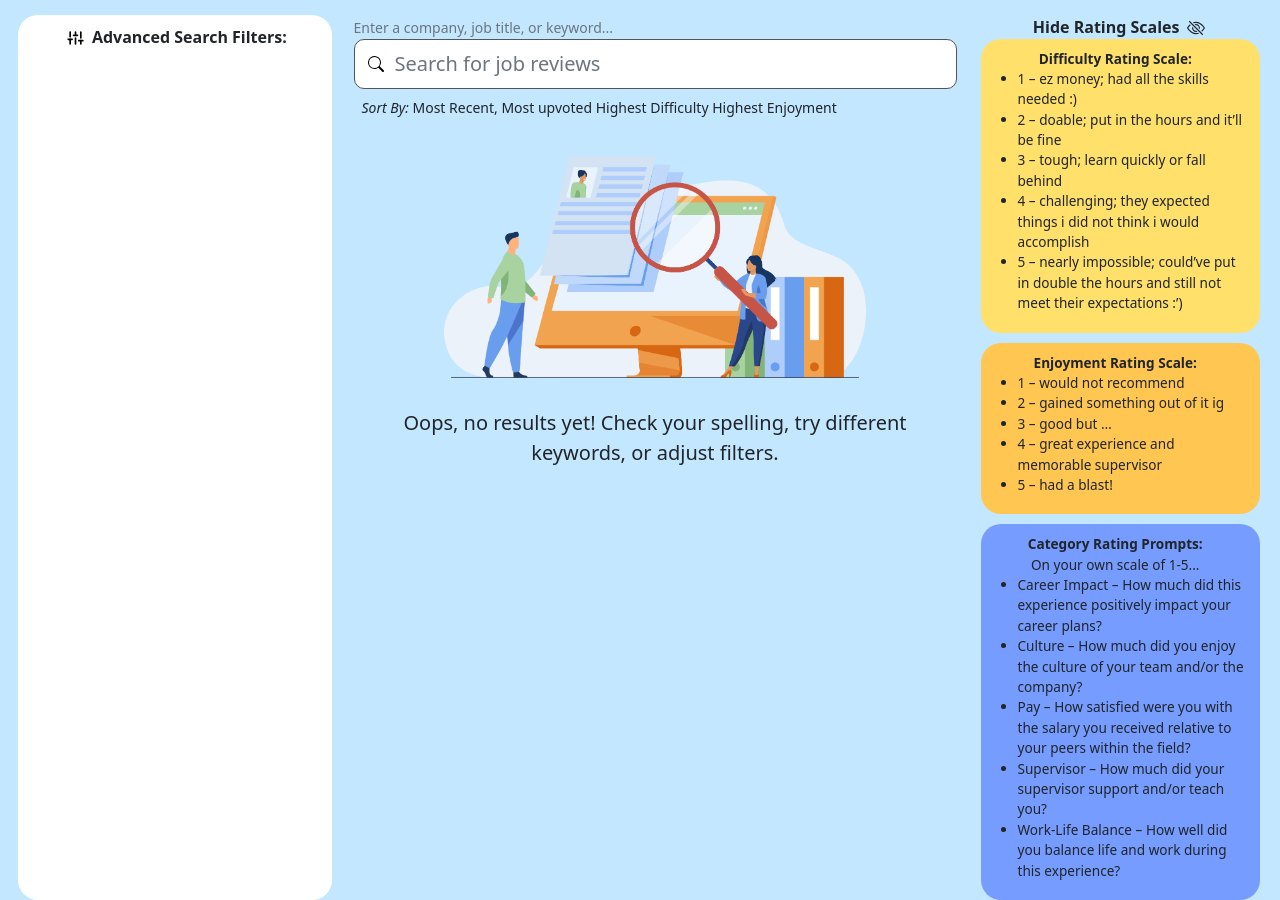
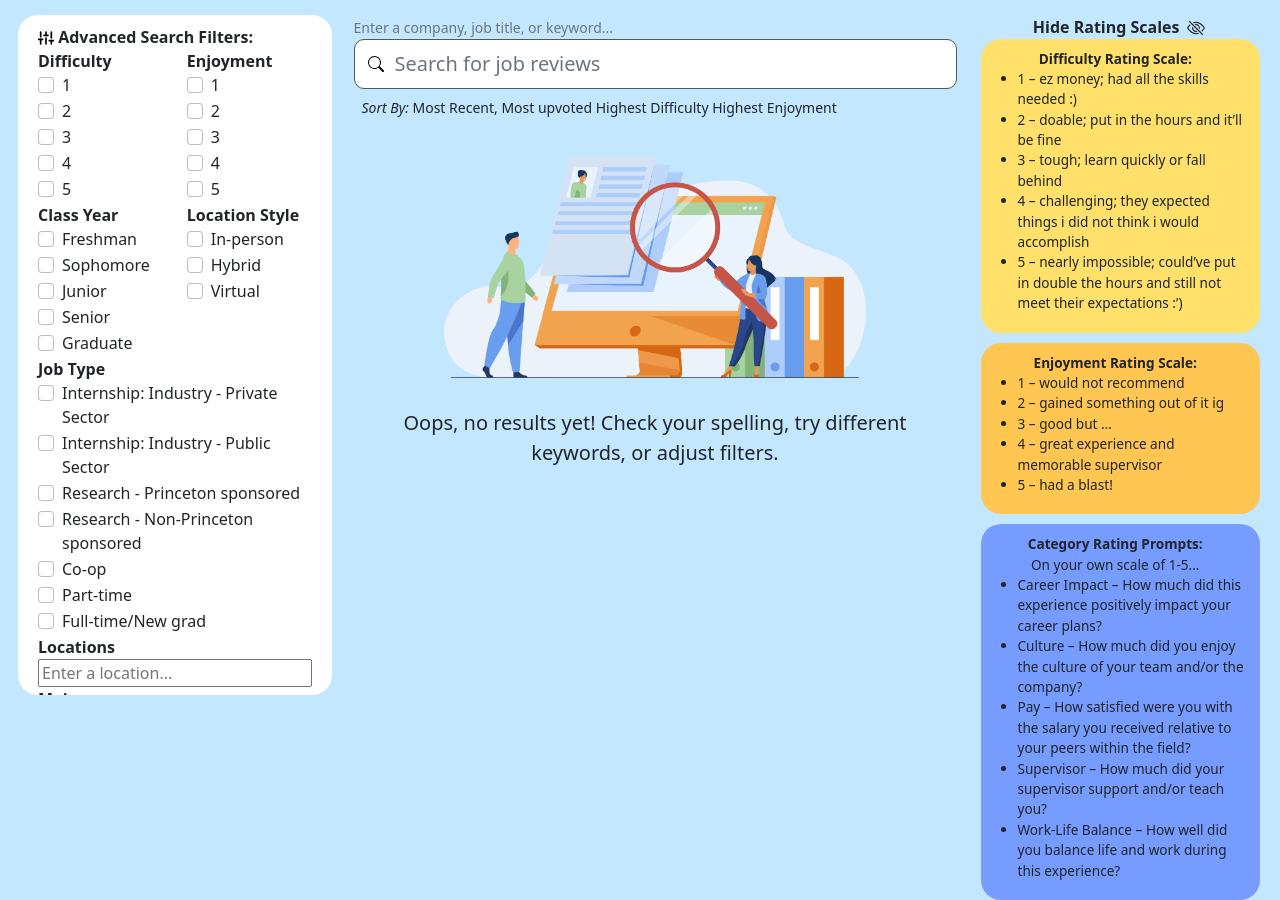
Before and after one commit to ambrim/TigerJobs, a Flask app: page /jobs in a window 1280 px wide. Shown: the part 64-964 px from the top of the page. Run offline with Flask 2, Linux system fonts and the light colour scheme; the visitor is signed in with stand-in values (Sample User, id 1); data comes from the database, SQL or seed files in the repository.

Commit message:
Filtering UI stuff

```diff
--- a/app.py
+++ b/app.py
@@ -37,10 +37,14 @@ def jobs():
     netid = auth.authenticate()
     query = flask.request.args.get("query")
     res = database.search_for_internship(query)
-    html = flask.render_template(
-        'templates/jobs.html',
-        netid=netid,
-        job_search_res=res)
+    major_codes = list(database.majors.keys())
+    major_names = list(database.majors.values())
+    html = flask.render_template('templates/jobs.html',
+                netid=netid,
+                job_search_res = res,
+                major_codes=major_codes,
+                major_names=major_names
+            )
     response = flask.make_response(html)
     return response
 #----------------------------------------------------------------------
--- a/init_db.py
+++ b/init_db.py
@@ -11,12 +11,12 @@ def add_test_internship(session):
     internship = models.Internships(
         netid = 'amkumar',
         title = 'Software Engineering Intern',
-        location = 'Tampa, FL',
+        location = 'Tampa, FL, USA',
         virtual = 'Hybrid',
         description = 'Worked for data science team',
         technologies = 'R, Google Colab, RedHat OpenShift',
         type = 'Internship: Industry - Public Sector',
-        length = 3,
+        length = 10,
         company = 'MITRE',
         company_type = 'STEM Research',
         salary = 25,
--- a/static/app.css
+++ b/static/app.css
@@ -29,8 +29,13 @@
 .right-container {
     text-align: right;
 }
-
+.left-container {
+    text-align: left;
+}
 /* Element Styling */
+body {
+    background-color: #c3e7ff;
+}
 h1 {
     color: #2058DC;
     font-size: 50px;
@@ -242,15 +252,29 @@ h2 {
 }
 .filters-card {
     background-color: #ffffff;
-    padding: 10px;
+    height:85vh;
+    padding: 10px 20px;
     border-radius: 20px;
     text-align: center;
     margin-right: 10px;
+    overflow-x: hidden;
+    overflow-y: auto;
+    /* transition: transform 0.3s; */
+}
+/* .filters-card:hover {
+    transform: scale(1.03);
+    transition: transform 0.3s;
+} */
+.filters-input {
+    width:100%;
+    height:50%;
+}
+.filters-major {
+    width: 100%;
 }
 .filters-text {
     color: #000000;
     font-size: 24px;
-    text-align: center;
 }
 .difficult-system-card {
     background-color: #FFE06A;
--- /dev/null
+++ b/templates/job_filters.html
@@ -0,0 +1,261 @@
+<div class="col-3 filters-card">
+    <div class="filters-title left-container">
+        <svg xmlns="http://www.w3.org/2000/svg" width="16" height="16" viewBox="0 0 24 24" fill="none" stroke="#000000"
+            stroke-width="2.5" stroke-linecap="round" stroke-linejoin="round">
+            <line x1="4" y1="21" x2="4" y2="14"></line>
+            <line x1="4" y1="10" x2="4" y2="3"></line>
+            <line x1="12" y1="21" x2="12" y2="12"></line>
+            <line x1="12" y1="8" x2="12" y2="3"></line>
+            <line x1="20" y1="21" x2="20" y2="16"></line>
+            <line x1="20" y1="12" x2="20" y2="3"></line>
+            <line x1="1" y1="14" x2="7" y2="14"></line>
+            <line x1="9" y1="8" x2="15" y2="8"></line>
+            <line x1="17" y1="16" x2="23" y2="16"></line>
+        </svg>
+        <b>Advanced Search Filters:</b>
+    </div>
+    <div class="row">
+        <div class="col-6 left-container">
+            <b>Difficulty</b>
+            <div class="form-check">
+                <input class="form-check-input" type="checkbox" value="" id="difficulty-1">
+                <label class="form-check-label" for="difficulty-1">
+                    1
+                </label>
+            </div>
+            <div class="form-check">
+                <input class="form-check-input" type="checkbox" value="" id="difficulty-2">
+                <label class="form-check-label" for="difficulty-2">
+                    2
+                </label>
+            </div>
+            <div class="form-check">
+                <input class="form-check-input" type="checkbox" value="" id="difficulty-3">
+                <label class="form-check-label" for="difficulty-3">
+                    3
+                </label>
+            </div>
+            <div class="form-check">
+                <input class="form-check-input" type="checkbox" value="" id="difficulty-4">
+                <label class="form-check-label" for="difficulty-4">
+                    4
+                </label>
+            </div>
+            <div class="form-check">
+                <input class="form-check-input" type="checkbox" value="" id="difficulty-5">
+                <label class="form-check-label" for="difficulty-5">
+                    5
+                </label>
+            </div>
+        </div>
+        <div class="col-6 left-container">
+            <b>Enjoyment</b>
+            <div class="form-check">
+                <input class="form-check-input" type="checkbox" value="" id="enjoyment-1">
+                <label class="form-check-label" for="enjoyment-1">
+                    1
+                </label>
+            </div>
+            <div class="form-check">
+                <input class="form-check-input" type="checkbox" value="" id="enjoyment-2">
+                <label class="form-check-label" for="enjoyment-2">
+                    2
+                </label>
+            </div>
+            <div class="form-check">
+                <input class="form-check-input" type="checkbox" value="" id="enjoyment-3">
+                <label class="form-check-label" for="enjoyment-3">
+                    3
+                </label>
+            </div>
+            <div class="form-check">
+                <input class="form-check-input" type="checkbox" value="" id="enjoyment-4">
+                <label class="form-check-label" for="enjoyment-4">
+                    4
+                </label>
+            </div>
+            <div class="form-check">
+                <input class="form-check-input" type="checkbox" value="" id="enjoyment-5">
+                <label class="form-check-label" for="enjoyment-5">
+                    5
+                </label>
+            </div>
+        </div>
+    </div>
+    <div class="row">
+        <div class="col-6 left-container">
+            <b>Class Year</b>
+            <div class="form-check">
+                <input class="form-check-input" type="checkbox" value="" id="class-fr">
+                <label class="form-check-label" for="class-fr">
+                    Freshman
+                </label>
+            </div>
+            <div class="form-check">
+                <input class="form-check-input" type="checkbox" value="" id="class-so">
+                <label class="form-check-label" for="class-so">
+                    Sophomore
+                </label>
+            </div>
+            <div class="form-check">
+                <input class="form-check-input" type="checkbox" value="" id="class-jr">
+                <label class="form-check-label" for="class-jr">
+                    Junior
+                </label>
+            </div>
+            <div class="form-check">
+                <input class="form-check-input" type="checkbox" value="" id="class-sr">
+                <label class="form-check-label" for="class-sr">
+                    Senior
+                </label>
+            </div>
+            <div class="form-check">
+                <input class="form-check-input" type="checkbox" value="" id="class-grad">
+                <label class="form-check-label" for="class-grad">
+                    Graduate
+                </label>
+            </div>
+        </div>
+        <div class="col-6 left-container">
+            <b>Location Style</b>
+            <div class="form-check">
+                <input class="form-check-input" type="checkbox" value="" id="location-inperson">
+                <label class="form-check-label" for="location-inperson">
+                    In-person
+                </label>
+            </div>
+            <div class="form-check">
+                <input class="form-check-input" type="checkbox" value="" id="location-hybrid">
+                <label class="form-check-label" for="location-hybrid">
+                    Hybrid
+                </label>
+            </div>
+            <div class="form-check">
+                <input class="form-check-input" type="checkbox" value="" id="location-virtual">
+                <label class="form-check-label" for="location-virtual">
+                    Virtual
+                </label>
+            </div>
+        </div>
+    </div>
+    <div class="row">
+        <div class="col-12 left-container">
+            <b>Job Type</b>
+            <div class="form-check">
+                <input class="form-check-input" type="checkbox" value="" id="jobtype-1">
+                <label class="form-check-label" for="jobtype-1">
+                    Internship: Industry - Private Sector
+                </label>
+            </div>
+            <div class="form-check">
+                <input class="form-check-input" type="checkbox" value="" id="jobtype-2">
+                <label class="form-check-label" for="jobtype-2">
+                    Internship: Industry - Public Sector
+                </label>
+            </div>
+            <div class="form-check">
+                <input class="form-check-input" type="checkbox" value="" id="jobtype-3">
+                <label class="form-check-label" for="jobtype-3">
+                    Research - Princeton sponsored
+                </label>
+            </div>
+            <div class="form-check">
+                <input class="form-check-input" type="checkbox" value="" id="jobtype-4">
+                <label class="form-check-label" for="jobtype-4">
+                    Research - Non-Princeton sponsored
+                </label>
+            </div>
+            <div class="form-check">
+                <input class="form-check-input" type="checkbox" value="" id="jobtype-5">
+                <label class="form-check-label" for="jobtype-5">
+                    Co-op
+                </label>
+            </div>
+            <div class="form-check">
+                <input class="form-check-input" type="checkbox" value="" id="jobtype-6">
+                <label class="form-check-label" for="jobtype-6">
+                    Part-time
+                </label>
+            </div>
+            <div class="form-check">
+                <input class="form-check-input" type="checkbox" value="" id="jobtype-7">
+                <label class="form-check-label" for="jobtype-7">
+                    Full-time/New grad
+                </label>
+            </div>
+        </div>
+    </div>
+    <div class="row">
+        <div class="col-12 left-container">
+            <b>Locations</b>
+            <div>
+                <input id="filter-location" class="filters-input" type="text" placeholder="Enter a location...">
+            </div>
+        </div>
+    </div>
+    <div class="row">
+        <div class="col-12 left-container">
+            <b>Majors</b>
+            <div>
+                <select class="filters-major" id="filters-major" multiple="multiple">
+                    {% for major in major_names %}
+                    <option value={{major_codes[loop.index - 1]}}>
+                        {{major}}
+                    </option>
+                    {% endfor %}
+                </select>
+            </div>
+        </div>
+    </div>
+    <div class="row">
+        <div class="col-12 left-container">
+            <b>Certificates</b>
+            <div>
+                <input id="filter-certificates" class="filters-input" type="text" placeholder="Enter a certificate...">
+            </div>
+        </div>
+    </div>
+    <div class="row">
+        <div class="col-12 left-container">
+            <b>Job Fields</b>
+            <div>
+                <select class="filters-major" id="filters-fields" multiple="multiple">
+                    <option value="Pharmaceuticals">Pharmaceuticals</option>
+                    <option value="Biotech">Biotech</option>
+                    <option value="Healthcare">Healthcare</option>
+                    <option value="Legal Services">Legal Services</option>
+                    <option value="Econonomics and Business Administration">Economics and Business Administration</option>
+                    <option value="Government, Education, and Policy">Government, Education, and Policy</option>
+                    <option value="Investment and Corporate Banking">Investment and Corporate Banking</option>
+                    <option value="Management Consulting">Management Consulting</option>
+                    <option value="Trading, Private Equity, and Venture Capital">Trading, Private Equity, and Venture Capital</option>
+                    <option value="Accounting and Insurance">Accounting and Insurance</option>
+                    <option value="Fintech">Fintech</option>
+                    <option value="IT and Security">IT and Security</option>
+                    <option value="Software Engineering">Software Engineering</option>
+                    <option value="Aerospace and Robotics">Aerospace and Robotics</option>
+                    <option value="Data Science and Analytics">Data Science and Analytics</option>
+                    <option value="Engineering and Project Management">Engineering and Project Management</option>
+                    <option value="Marketing and Business Development">Marketing and Business Development</option>
+                    <option value="Journalism, Publishing, and Media">Journalism, Publishing, and Media</option>
+                    <option value="Graphic Design and Production">Graphic Design and Production</option>
+                    <option value="Arts and Entertainment">Arts and Entertainment</option>
+                    <option value="National or College Laboratory">National or College Laboratory</option>
+                    <option value="STEM Research">STEM Research</option>
+                    <option value="Humanities Research">Humanities Research</option>
+                </select>
+            </div>
+        </div>
+    </div>
+</div>
+<script>
+    function setup() {
+        var majorDrop = new drop({
+            selector: '#filters-major'
+        });
+        console.log(majorDrop)
+        var majorDrop = new drop({
+            selector: '#filters-fields'
+        });
+    }
+</script>
--- a/templates/job_search_results.html
+++ b/templates/job_search_results.html
@@ -24,7 +24,7 @@
                          <svg id="upvote" xmlns="http://www.w3.org/2000/svg" width="16" height="16" viewBox="0 0 24 24" fill="none" stroke="#000000" stroke-width="3" stroke-linecap="round" stroke-linejoin="round"><path d="M17 11l-5-5-5 5M17 18l-5-5-5 5"/></svg>
                     </div>
                     <div class="card-upvote-text">
-                         {{job.upvotes}}
+                         {{job.upvotes | length}}
                     </div>
                </div>
           </div>
--- a/templates/jobs.html
+++ b/templates/jobs.html
@@ -22,13 +22,7 @@
     <!-- Content -->
     <div class="top-container-jobs">
         <div class="row">
-            <div class="col-3 filters-card">
-                <div class="filters-title">
-                    <svg xmlns="http://www.w3.org/2000/svg" width="25" height="16" viewBox="0 0 24 24" fill="none" stroke="#000000" stroke-width="2.5" stroke-linecap="round" stroke-linejoin="round"><line x1="4" y1="21" x2="4" y2="14"></line><line x1="4" y1="10" x2="4" y2="3"></line><line x1="12" y1="21" x2="12" y2="12"></line><line x1="12" y1="8" x2="12" y2="3"></line><line x1="20" y1="21" x2="20" y2="16"></line><line x1="20" y1="12" x2="20" y2="3"></line><line x1="1" y1="14" x2="7" y2="14"></line><line x1="9" y1="8" x2="15" y2="8"></line><line x1="17" y1="16" x2="23" y2="16"></line></svg>
-                    <b>Advanced Search Filters:</b>
-                </div>
-                {% include 'templates/job_search_filters.html' %}
-            </div>
+            {% include 'templates/job_filters.html' %}
             <div class="col-6">
                 {% include 'templates/job_search_form.html' %}
                 {% include 'templates/job_search_results.html' %}
```
Also changed, not shown: other parts of static/app.css (+26 -2 lines), templates/profileaddreviewform.html (+7 -7 lines), package-lock.json (added), templates/job_search_filters.html (deleted).
